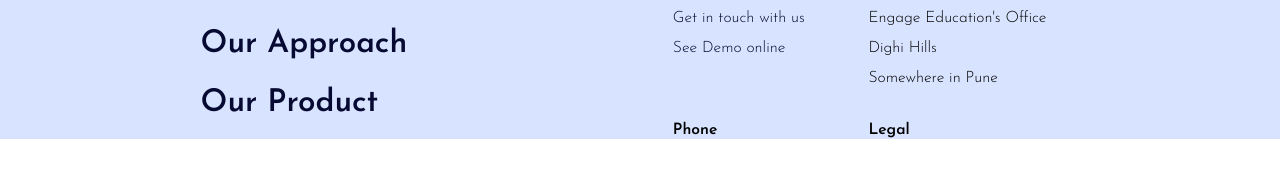
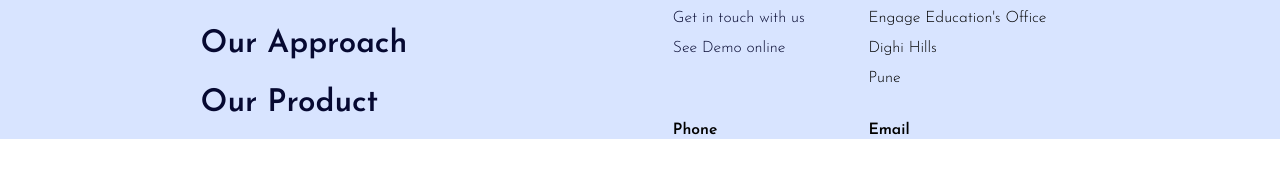
Before and after one commit to engageorg/website, a React (Create React App) app: page / in a window 1280 px wide. Both pictures are taken after a click on the element 1135 px from the left and 64 px from the top of the page. Shown: the part 261-449 px from the top of the page. Built offline with nearby package versions, Linux system fonts and the light colour scheme.

Commit message:
Update navigation.js

```diff
--- a/src/components/navigation.js
+++ b/src/components/navigation.js
@@ -51,15 +51,15 @@ const Navigation = () => {
                 <li className='nav-info-label'>Headquarter</li>
                 <li>Engage Education's Office</li>
                 <li>Dighi Hills</li>
-                <li>Somewhere in Pune</li>
+                <li>Pune</li>
               </ul>
               <ul className='nav-info'>
                 <li className='nav-info-label'>Phone</li>
                 <li>+91 6394644323</li>
               </ul>
               <ul className='nav-info'>
-                <li className='nav-info-label'>Legal</li>
-                <li>Engage@2021</li>
+                <li className='nav-info-label'>Email</li>
+                <li>engagedstudies@gmail.com</li>
               </ul>
             </div>
           </div>
```
